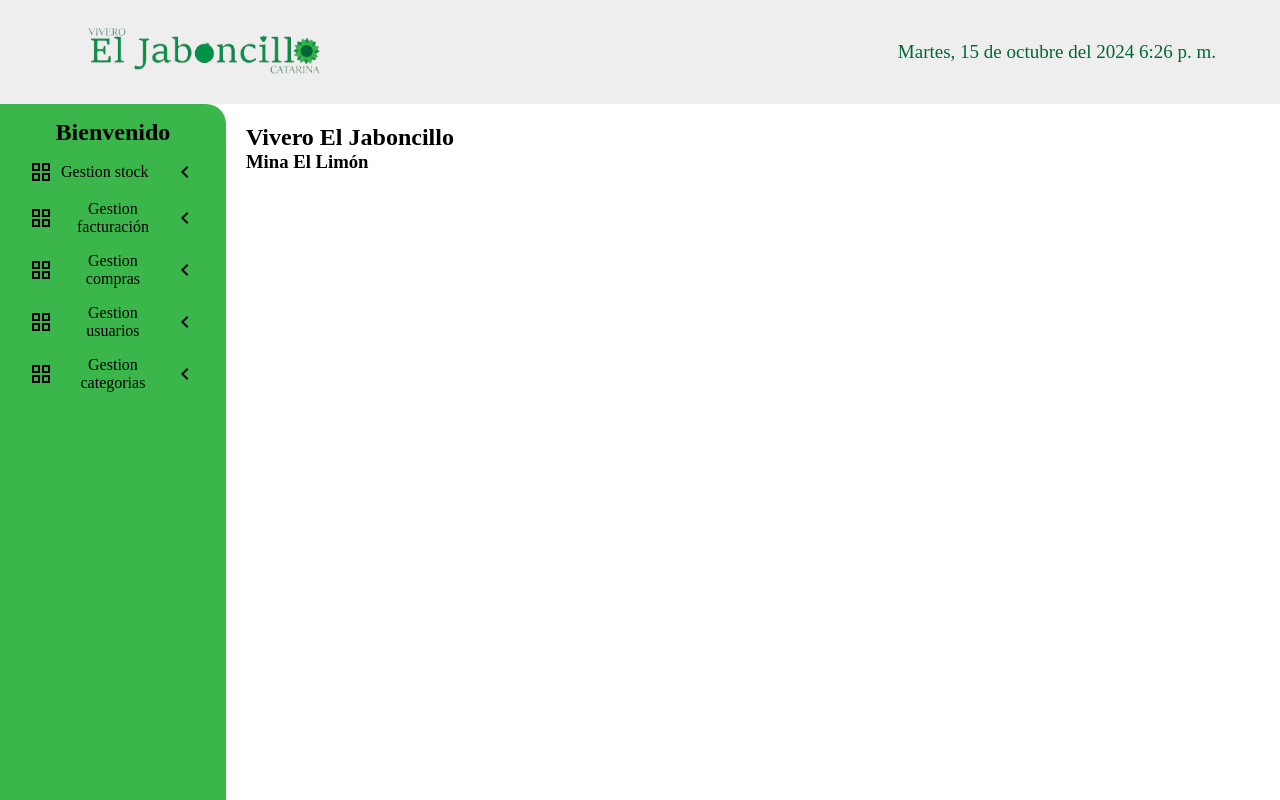
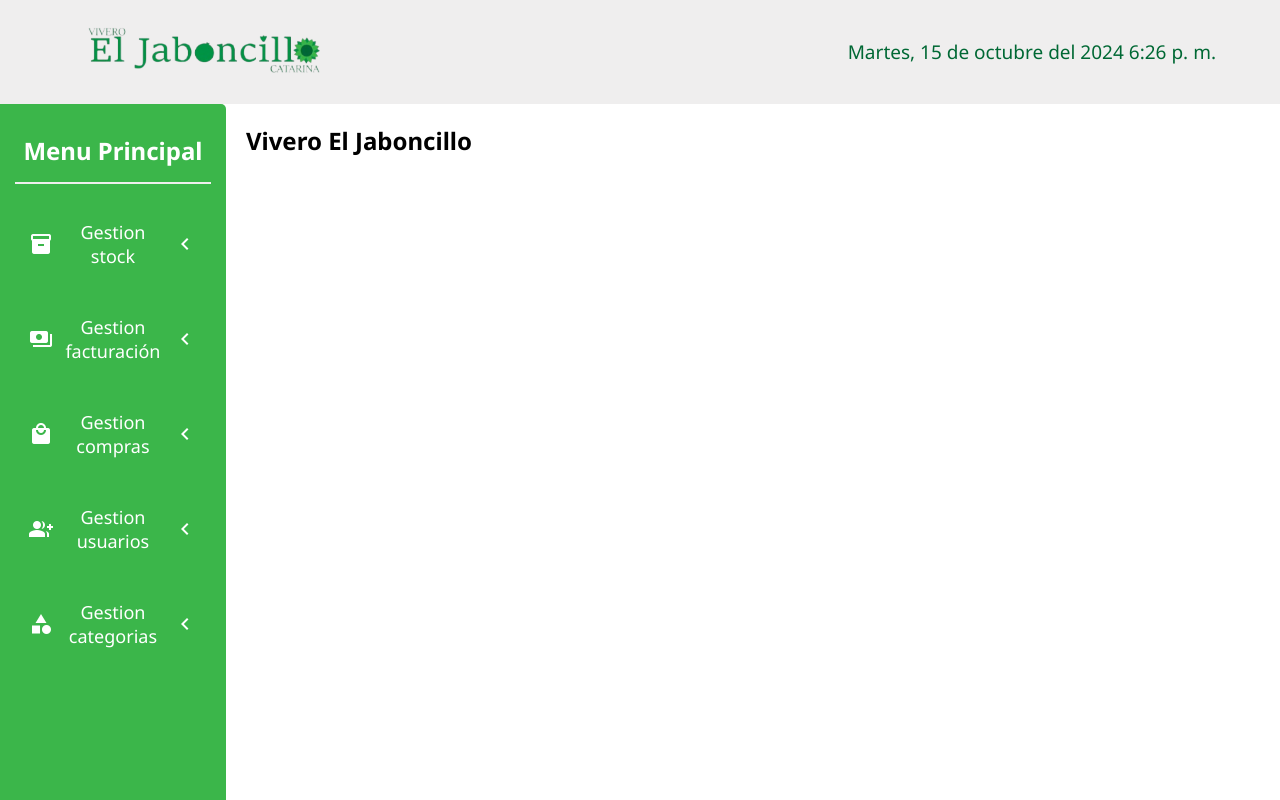
Before and after one commit to ProyectoFinalJCR/ProyectoGraduacionElJaboncillo, a Flask app: page /inicioAdmin in a window 1280 px wide. Run offline with Flask 3, Linux system fonts and the light colour scheme; some libraries are stand-ins or nearby versions.

Commit message:
Estilos al sidebar y funcionalidad de visibilidad en los inputs de contraseñas en login y register

```diff
--- a/static/css/layout.css
+++ b/static/css/layout.css
@@ -1,9 +1,11 @@
+
 /* Estilos generales */
 * {
     padding: 0;
     margin: 0;
     box-sizing: border-box;
-}
+    font-family: "Noto Sans", sans-serif;
+ }
 
 .all-screen{
     max-width: 100%;
@@ -38,25 +40,46 @@
 .navbar img {
   width: 280px;
 }
-  .sidebar{
+.sidebar{
     grid-area: sidebar;
     width: 100%;
     height: 100%;
     z-index: 999;
+    /* background-color: #009345; */
     background-color: #3bb64a;
     padding: 15px;
     display: flex;
     flex-direction: column;
-    border-radius: 0px 20px 0px 0px;
+    border-radius: 0px 5px 0px 0px;
     align-items: center;
     justify-content: flex-start;
-
+    color: #fff;
+    gap: 25px;
+    overflow-y: auto;
+  }
+  .sidebar::-webkit-scrollbar {
+    display: none; /* Chrome, Safari y Opera */
+}
+  .sidebar .sidebar-title{
+    width: 100%;
+    height: 65px;
+    display: flex;
+    flex-direction: row;
+    justify-content: space-around;
+    align-items: center;
+    border-bottom: 2px solid #efefee;
+  }
+  .sidebar .sidebar-title i{
+    font-size: 35px;
+    cursor: pointer;
+    padding-left: 55px;
   }
 
 .sidebar .items{
+    width: 100%;
     display: flex;
     flex-direction: column;
-    gap: 8px;
+    gap: 45px;
     padding: 10px;
 }
 .sidebar li{
@@ -70,6 +93,7 @@
     padding: 4px;
     font: inherit;
     color: inherit;
+    font-size: 18px;
     border-radius: 5px;
 }
 .sidebar button:hover{
@@ -91,6 +115,7 @@
     display: flex;
     align-items: center;
     width: 100%;
+    height: 50px;
     gap: 8px;
 }
 .btn-items i:nth-child(2){
--- a/static/js/usuarios.js
+++ b/static/js/usuarios.js
@@ -187,4 +187,6 @@ document.addEventListener("DOMContentLoaded", function (event) {
           }
         });
     });
+
+
 });
--- a/templates/iniciar_sesion.html
+++ b/templates/iniciar_sesion.html
@@ -48,8 +48,8 @@
                         <i class="material-icons-outlined">lock</i>
                         <input class="inputs" type="password" id="userPassword_login" name="userPassword"
                             placeholder="Contraseña">
-                        <i class="material-icons-outlined eye">visibility</i>
-                        <i class="material-icons-outlined noneye">visibility_off</i>
+                        <i class="material-icons-outlined eye" id="eye" >visibility</i>
+                        <i class="material-icons-outlined noneye" id="noneye" >visibility_off</i>
                     </div>
                     <div class="container-forgetP">
                         <a href="" class="forget-password">
--- a/templates/inicio_admin.html
+++ b/templates/inicio_admin.html
@@ -9,7 +9,6 @@ Inicio Administrativo | El Jaboncillo
     </div>
     <div class="titulo-principal">
         <h2>Vivero El Jaboncillo</h2>
-        <h3>Mina El Limón</h3>
     </div>
     </section>
 {% endblock %}
--- a/templates/layout.html
+++ b/templates/layout.html
@@ -8,6 +8,9 @@
     <link rel="stylesheet" href="/static/css/sub_categorias.css">
     <link rel="stylesheet" href="/static/css/usuarios.css">
     <link rel="stylesheet" href="https://fonts.googleapis.com/icon?family=Material+Icons">
+    <link rel="preconnect" href="https://fonts.googleapis.com">
+    <link rel="preconnect" href="https://fonts.gstatic.com" crossorigin>
+    <link href="https://fonts.googleapis.com/css2?family=Noto+Sans:ital,wght@0,100..900;1,100..900&display=swap" rel="stylesheet">
     <link rel="shortcut icon" href="/static/img/logoElJaboncilloflor.png">
     <script src="https://cdn.jsdelivr.net/npm/sweetalert2@11"></script>
 
@@ -24,11 +27,13 @@
             </div>
         </div>
         <div class="sidebar">
-            <h2>Bienvenido</h2>
+            <div class="sidebar-title">
+                <h2>Menu Principal</h2>
+            </div>
             <div class="items">
                 <div>
                     <button class="btn-items">
-                        <i class="material-icons">grid_view</i>
+                        <i class="material-icons">inventory</i>
                         Gestion stock
                         <i class="material-icons key">keyboard_arrow_left</i>
                     </button>
@@ -42,7 +47,7 @@
                 </div>
                 <div>
                     <button class="btn-items">
-                        <i class="material-icons">grid_view</i>
+                        <i class="material-icons">payments</i>
                         Gestion facturación
                         <i class="material-icons key">keyboard_arrow_left</i>
                     </button>
@@ -56,7 +61,7 @@
                 </div>
                 <div>
                     <button class="btn-items">
-                        <i class="material-icons">grid_view</i>
+                        <i class="material-icons">local_mall</i>
                         Gestion compras
                         <i class="material-icons key">keyboard_arrow_left</i>
                     </button>
@@ -70,7 +75,7 @@
                 </div>
                 <div>
                     <button class="btn-items">
-                        <i class="material-icons">grid_view</i>
+                        <i class="material-icons">group_add</i>
                         Gestion usuarios
                         <i class="material-icons key">keyboard_arrow_left</i>
                     </button>
@@ -82,7 +87,7 @@
                 </div>
                 <div>
                     <button class="btn-items">
-                        <i class="material-icons">grid_view</i>
+                        <i class="material-icons">category</i>
                         Gestion categorias
                         <i class="material-icons key">keyboard_arrow_left</i>
                     </button>
--- a/templates/usuarios.html
+++ b/templates/usuarios.html
@@ -7,7 +7,7 @@ Usuarios | El Jaboncillo
 <div class="search">
     <form action="#">
         <input class="input-search" name="search" id="search" placeholder="Buscar usuarios">
-        <button class="btn-search" type="submit">
+        <button class="btn-search" type="submit"  onclick="searchUsers()">
             <i class="material-icons">search</i>
         </button>
     </form>
```
Also changed, not shown: static/css/iniciar_sesion.css (+17 -5 lines), static/css/registrarse.css (+6 -1 lines), static/js/login.js (+25 -0 lines), static/js/register.js (+47 -0 lines), templates/registrarse.html (+4 -4 lines).
